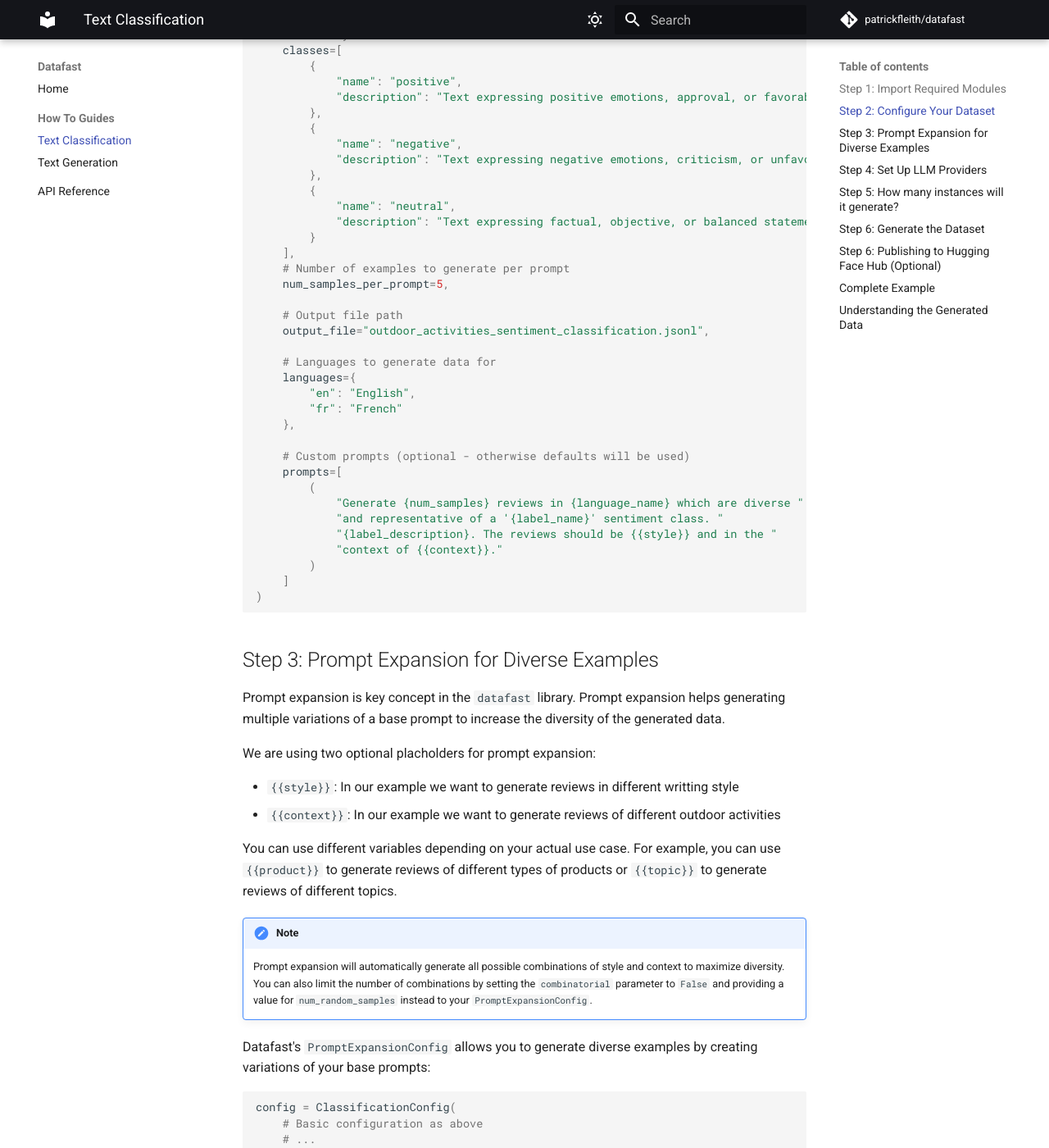
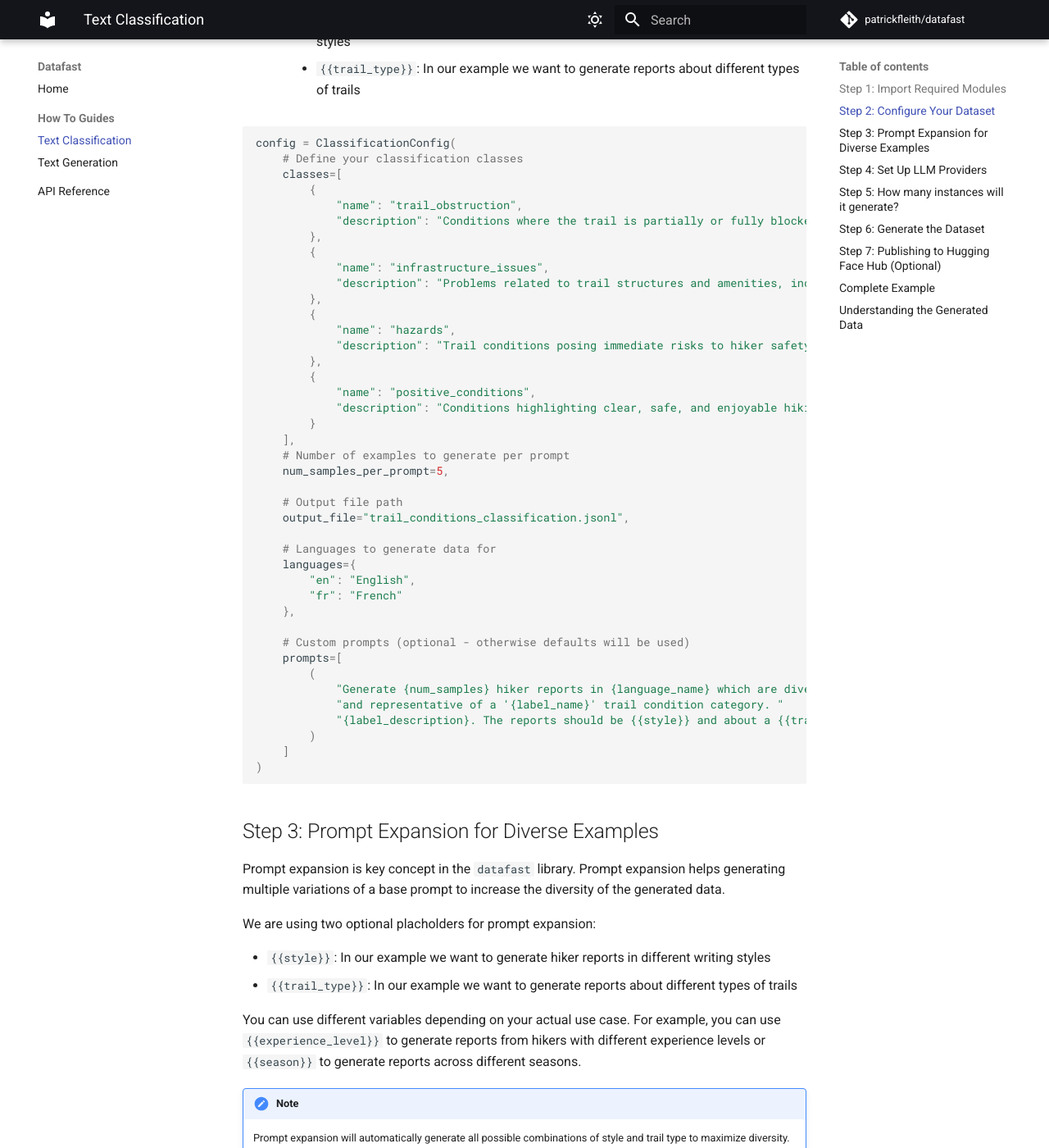
Before and after one commit to patrickfleith/datafast, an MkDocs documentation site: the page built from docs/guides/generating_text_classification_datasets.md, in a window 1280 px wide and 1400 px high, scrolled down 2104 px. Shown: the whole window at 82% size. Built offline with MkDocs 1.6.1 and Material for MkDocs 9.7.7, drawn with Linux system fonts in a browser that asks for light colours; comment, search, counter and statistics services are not loaded; some of the changed text lies outside the part shown.

Commit message:
changed the text classification dataset from sentiment classification to trail condition dataset. A bit more interesting

````diff
--- a/docs/guides/generating_text_classification_datasets.md
+++ b/docs/guides/generating_text_classification_datasets.md
@@ -1,11 +1,16 @@
 # How to Create a Text Classification Dataset
 
-We'll demonstrate datafast's capabilities by creating a sentiment classification dataset. Specifically, to classify travel outdoor activities reviews with the following characteristics:
+!!! example "Use Case"
+    Let's say you work at the *Department of Conservation* and you are tasked
+    to **categorize hiker reports about trail conditions** from social media posts and hiking reviews.
+    This will allow to generate real-time trail status updates and help hikers plan their trips.
 
-* Multi-class: the review belongs to one of the following classes (positive, negative, neutral)
-* Multi-lingual: the reviews in the dataset will be in several languages
+We'll demonstrate datafast's capabilities by creating a trail conditions classification dataset with the following characteristics:
+
+* Multi-class: the report belongs to one of four trail condition categories
+* Multi-lingual: the reports in the dataset will be in 2 different languages
 * Multi-LLM: we generate examples using multiple LLM providers to boost diversity
-* We'll push the dataset to your Hugging Face Hub.
+* Publish the dataset to your Hugging Face Hub.
 
 ## Step 1: Import Required Modules
 
@@ -65,31 +69,35 @@ The `ClassificationConfig` class defines all parameters for your text classifica
         - `{label_name}`: it comes from the `classes` parameter defined above)
         - `{label_description}`: it comes from the `classes` parameter defined above)
     - **Optional placeholders**: These placeholders can be used to expand the diversity of your dataset. They are optional, but can help you create a more diverse dataset. They must be written **using double curly braces**. For example:
-        - `{{style}}`: In our example we want to generate reviews in different writting style
-        - `{{context}}`: In our example we want to generate reviews of different outdoor activities
+        - `{{style}}`: In our example we want to generate hiker reports in different writing styles
+        - `{{trail_type}}`: In our example we want to generate reports about different types of trails
 
 ```python
 config = ClassificationConfig(
     # Define your classification classes
     classes=[
         {
-            "name": "positive",
-            "description": "Text expressing positive emotions, approval, or favorable opinions"
+            "name": "trail_obstruction",
+            "description": "Conditions where the trail is partially or fully blocked by obstacles like fallen trees, landslides, snow, or dense vegetation, and other forms of obstruction."
         },
         {
-            "name": "negative",
-            "description": "Text expressing negative emotions, criticism, or unfavorable opinions"
+            "name": "infrastructure_issues",
+            "description": "Problems related to trail structures and amenities, including damaged bridges, signage, stairs, handrails, or markers, and other forms of infrastructure issues."
         },
         {
-            "name": "neutral",
-            "description": "Text expressing factual, objective, or balanced statements without strong emotions"
+            "name": "hazards",
+            "description": "Trail conditions posing immediate risks to hiker safety, such as slippery surfaces, dangerous wildlife, hazardous crossings, or unstable terrain, and other forms of hazards."
+        },
+        {
+            "name": "positive_conditions",
+            "description": "Conditions highlighting clear, safe, and enjoyable hiking experiences, including well-maintained trails, reliable infrastructure, clear markers, or scenic features, and other forms of positive conditions."
         }
     ],
     # Number of examples to generate per prompt
     num_samples_per_prompt=5,
 
     # Output file path
-    output_file="outdoor_activities_sentiment_classification.jsonl",
+    output_file="trail_conditions_classification.jsonl",
 
     # Languages to generate data for
     languages={
@@ -100,10 +108,9 @@ config = ClassificationConfig(
     # Custom prompts (optional - otherwise defaults will be used)
     prompts=[
         (
-            "Generate {num_samples} reviews in {language_name} which are diverse "
-            "and representative of a '{label_name}' sentiment class. "
-            "{label_description}. The reviews should be {{style}} and in the "
-            "context of {{context}}."
+            "Generate {num_samples} hiker reports in {language_name} which are diverse "
+            "and representative of a '{label_name}' trail condition category. "
+            "{label_description}. The reports should be {{style}} and about a {{trail_type}}."
         )
     ]
 )
@@ -115,13 +122,14 @@ Prompt expansion is key concept in the `datafast` library. Prompt expansion help
 
 We are using two optional placholders for prompt expansion:
 
-* `{{style}}`: In our example we want to generate reviews in different writting style
-* `{{context}}`: In our example we want to generate reviews of different outdoor activities
+* `{{style}}`: In our example we want to generate hiker reports in different writing styles
+* `{{trail_type}}`: In our example we want to generate reports about different types of trails
 
-You can use different variables depending on your actual use case. For example, you can use `{{product}}` to generate reviews of different types of products or `{{topic}}` to generate reviews of different topics.
+
+You can use different variables depending on your actual use case. For example, you can use `{{experience_level}}` to generate reports from hikers with different experience levels or `{{season}}` to generate reports across different seasons.
 
 !!! Note
-    Prompt expansion will automatically generate all possible combinations of style and context to maximize diversity. You can also limit the number of combinations by setting the `combinatorial` parameter to `False` and providing a value for `num_random_samples` instead to your `PromptExpansionConfig`.
+    Prompt expansion will automatically generate all possible combinations of style and trail type to maximize diversity. You can also limit the number of combinations by setting the `combinatorial` parameter to `False` and providing a value for `num_random_samples` instead to your `PromptExpansionConfig`.
 
 Datafast's `PromptExpansionConfig` allows you to generate diverse examples by creating variations of your base prompts:
 
@@ -133,13 +141,15 @@ config = ClassificationConfig(
     # Add prompt expansion configuration
     expansion=PromptExpansionConfig(
         placeholders={
-            "context": [
-                "hiking trail experience",
-                "kayaking expedition",
-                "rock climbing session",
-                "wildlife safari tour"
+            "trail_type": [
+                "mountain trail",
+                "coastal path",
+                "forest walk",
             ],
-            "style": ["brief", "detailed"]
+            "style": [
+                "brief social media post",
+                "trail review"
+            ]
         },
         combinatorial=True,  # Generate all combinations
         num_random_samples=200 # Only needed if combinatorial is False. Then samples 200 at random.
@@ -147,7 +157,7 @@ config = ClassificationConfig(
 )
 ```
 
-This expansion creates prompt variations by replacing `{{style}}` and `{{context}}` with all possible combinations of the provided values, dramatically increasing the diversity of your dataset.
+This expansion creates prompt variations by replacing `{{style}}` and `{{trail_type}}` with all possible combinations of the provided values, dramatically increasing the diversity of your dataset.
 
 ## Step 4: Set Up LLM Providers
 
@@ -199,7 +208,7 @@ This will:
    - Call each LLM provider with each expanded prompt
 3. Save the dataset to the specified output file
 
-## Step 6: Publishing to Hugging Face Hub (Optional)
+## Step 7: Publishing to Hugging Face Hub (Optional)
 
 You can easily publish your dataset to Hugging Face Hub for sharing or use in other projects:
 
@@ -220,12 +229,12 @@ This automatically splits your dataset into training and test sets and uploads i
 
 ## Complete Example
 
-Here's a complete example for creating a sentiment classification dataset:
+Here's a complete example for creating a trail conditions classification dataset:
 
 ```python
 from datafast.datasets import TextClassificationDataset
 from datafast.schema.config import ClassificationConfig, PromptExpansionConfig
-from datafast.llms import OpenAIProvider, AnthropicProvider, GoogleProvider
+from datafast.llms import OpenAIProvider, AnthropicProvider
 from dotenv import load_dotenv
 
 # Load API keys
@@ -235,41 +244,46 @@ load_dotenv("secrets.env")
 config = ClassificationConfig(
     classes=[
         {
-            "name": "positive",
-            "description": "Text expressing positive emotions, approval, or favorable opinions"
+            "name": "trail_obstruction",
+            "description": "Conditions where the trail is partially or fully blocked by obstacles like fallen trees, landslides, snow, or dense vegetation, and other forms of obstruction."
         },
         {
-            "name": "negative",
-            "description": "Text expressing negative emotions, criticism, or unfavorable opinions"
+            "name": "infrastructure_issues",
+            "description": "Problems related to trail structures and amenities, including damaged bridges, signage, stairs, handrails, or markers, and other forms of infrastructure issues."
         },
         {
-            "name": "neutral",
-            "description": "Text expressing factual, objective, or balanced statements without strong emotions"
+            "name": "hazards",
+            "description": "Trail conditions posing immediate risks to hiker safety, such as slippery surfaces, dangerous wildlife, hazardous crossings, or unstable terrain, and other forms of hazards."
+        },
+        {
+            "name": "positive_conditions",
+            "description": "Conditions highlighting clear, safe, and enjoyable hiking experiences, including well-maintained trails, reliable infrastructure, clear markers, or scenic features, and other forms of positive conditions."
         }
     ],
     num_samples_per_prompt=5,
-    output_file="outdoor_activities_sentiment_classification.jsonl",
+    output_file="trail_conditions_classification.jsonl",
     languages={
         "en": "English",
         "fr": "French"
     },
     prompts=[
         (
-            "Generate {num_samples} reviews in {language_name} which are diverse "
-            "and representative of a '{label_name}' sentiment class. "
-            "{label_description}. The reviews should be {{style}} and in the "
-            "context of {{context}}."
+            "Generate {num_samples} hiker reports in {language_name} which are diverse "
+            "and representative of a '{label_name}' trail condition category. "
+            "{label_description}. The reports should be {{style}} and about a {{trail_type}}."
         )
     ],
     expansion=PromptExpansionConfig(
         placeholders={
-            "context": [
-                "hiking trail experience",
-                "kayaking expedition",
-                "rock climbing session",
-                "wildlife safari tour"
+            "trail_type": [
+                "mountain trail",
+                "coastal path",
+                "forest walk"
             ],
-            "style": ["brief", "detailed", "enthusiastic", "critical"]
+            "style": [
+                "brief social media post",
+                "detailed trail review"
+            ]
         },
         combinatorial=True,  # Generate all combinations
         num_random_samples=200  # Only needed if combinatorial is False
@@ -289,7 +302,7 @@ dataset.generate(providers)
 
 # Optional: Push to Hugging Face Hub
 dataset.push_to_hub(
-    repo_id="YOUR_USERNAME/outdoor-activities-sentiment",
+    repo_id="YOUR_USERNAME/trail-conditions-classification",
     train_size=0.8,
     seed=42,
     shuffle=True
````
Also changed, not shown: other parts of docs/guides/generating_text_classification_datasets.md (+9 -12 lines), 1 other file.
